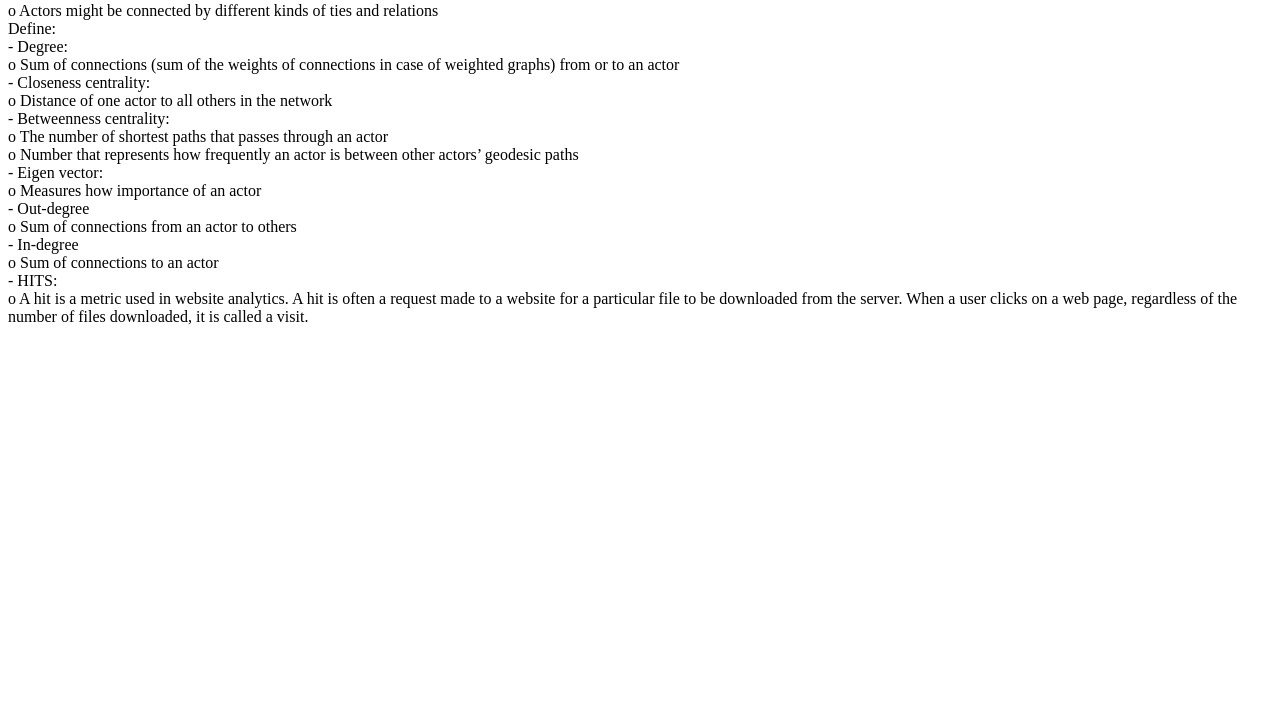
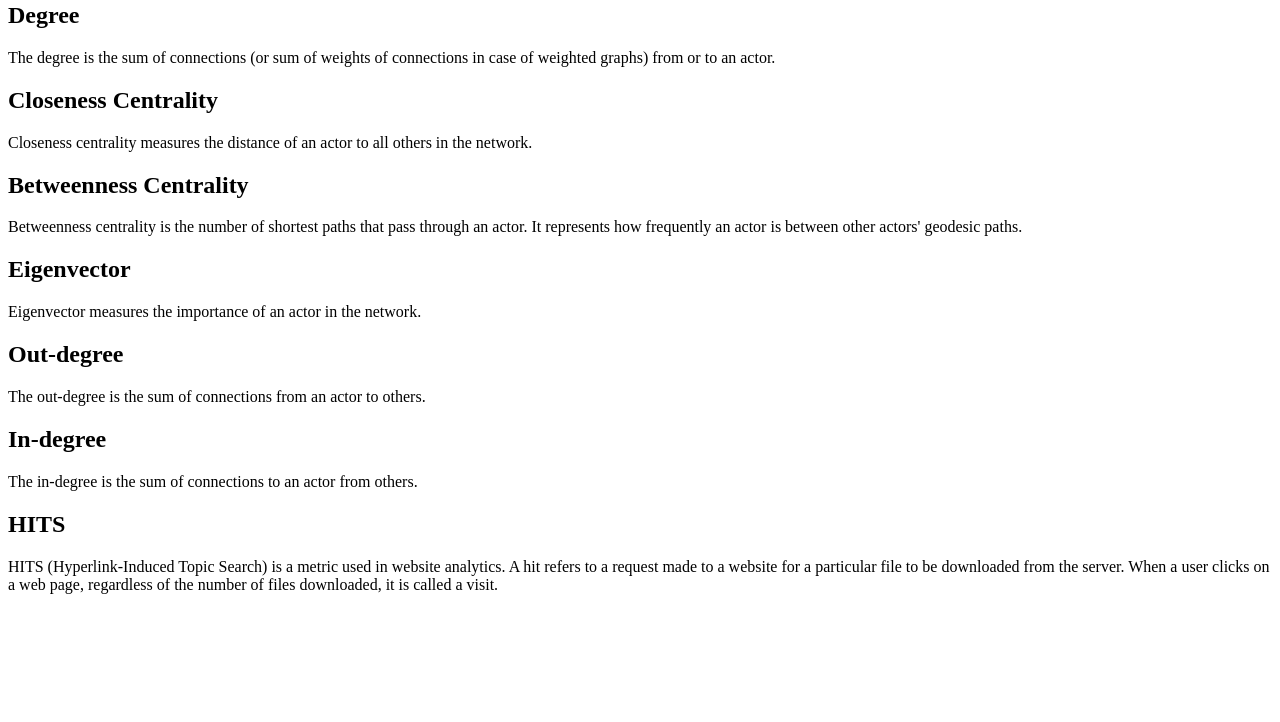
Before and after one commit to lebuniv/lebuniv, a plain HTML site: page index.html in a window 1280 px wide. Shown: the part 78-800 px from the top of the page. Drawn offline with Linux system fonts and the light colour scheme.

Commit message:
index.html
Signed-off-by: lebuniv <114370471+lebuniv@users.noreply.github.com>

```diff
--- a/index.html
+++ b/index.html
@@ -1,33 +1,30 @@
 <!DOCTYPE html>
-<html lang="en" dir="ltr">
-  <head>
-    <meta charset="utf-8">
-    <title></title>
-  </head>
-  <body>
+<html>
+<head>
+  <title>Social Network Model Definitions</title>
+</head>
+<body>
+  <h1>Social Network Model Definitions</h1>
 
-What is Social Network Model and how is it represented?<br>
--	A social network model is a set of actors and the interactions between them.<br>
--	It is successfully represented as a graph<br>
-o	Actors are nodes and interactions are links<br>
-o	Actors might be connected by different kinds of ties and relations<br>
-Define:<br>
--	Degree: <br>
-o	Sum of connections (sum of the weights of connections in case of weighted graphs) from or to an actor<br>
--	Closeness centrality: <br>
-o	Distance of one actor to all others in the network<br>
--	Betweenness centrality: <br>
-o	The number of shortest paths that passes through an actor<br>
-o	Number that represents how frequently an actor is between other actors’ geodesic paths<br>
--	Eigen vector: <br>
-o	Measures how importance of an actor<br>
--	Out-degree<br>
-o	Sum of connections from an actor to others<br>
--	In-degree<br>
-o	Sum of connections to an actor<br>
--	HITS:<br>
-o	A hit is a metric used in website analytics. A hit is often a request made to a website for a particular file to be downloaded from the server. When a user clicks on a web page, regardless of the number of files downloaded, it is called a visit.<br>
+  <h2>Degree</h2>
+  <p>The degree is the sum of connections (or sum of weights of connections in case of weighted graphs) from or to an actor.</p>
 
+  <h2>Closeness Centrality</h2>
+  <p>Closeness centrality measures the distance of an actor to all others in the network.</p>
 
-  </body>
+  <h2>Betweenness Centrality</h2>
+  <p>Betweenness centrality is the number of shortest paths that pass through an actor. It represents how frequently an actor is between other actors' geodesic paths.</p>
+
+  <h2>Eigenvector</h2>
+  <p>Eigenvector measures the importance of an actor in the network.</p>
+
+  <h2>Out-degree</h2>
+  <p>The out-degree is the sum of connections from an actor to others.</p>
+
+  <h2>In-degree</h2>
+  <p>The in-degree is the sum of connections to an actor from others.</p>
+
+  <h2>HITS</h2>
+  <p>HITS (Hyperlink-Induced Topic Search) is a metric used in website analytics. A hit refers to a request made to a website for a particular file to be downloaded from the server. When a user clicks on a web page, regardless of the number of files downloaded, it is called a visit.</p>
+</body>
 </html>
```
